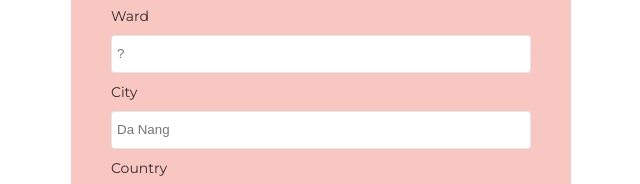
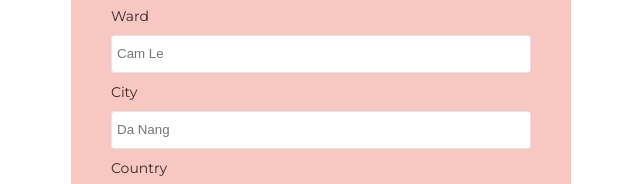
Before and after one commit to sanh0804/feMockIntern, a plain HTML site: page Customer/addcustomerform.html in a window 1280 px wide. Shown: the part 229-413 px from the top of the page, 319-959 px from the left. Drawn offline with Linux system fonts and the light colour scheme.

Commit message:
update customer fe

```diff
--- a/Customer/addcustomerform.html
+++ b/Customer/addcustomerform.html
@@ -34,7 +34,7 @@
                 <div class="set">
                     <div class="input">
                         <label for="input">Ward</label>
-                        <input id="input" placeholder="?" type="text"></input>
+                        <input id="input" placeholder="Cam Le" type="text"></input>
                     </div>
                 </div>
                 <div class="set">
```
